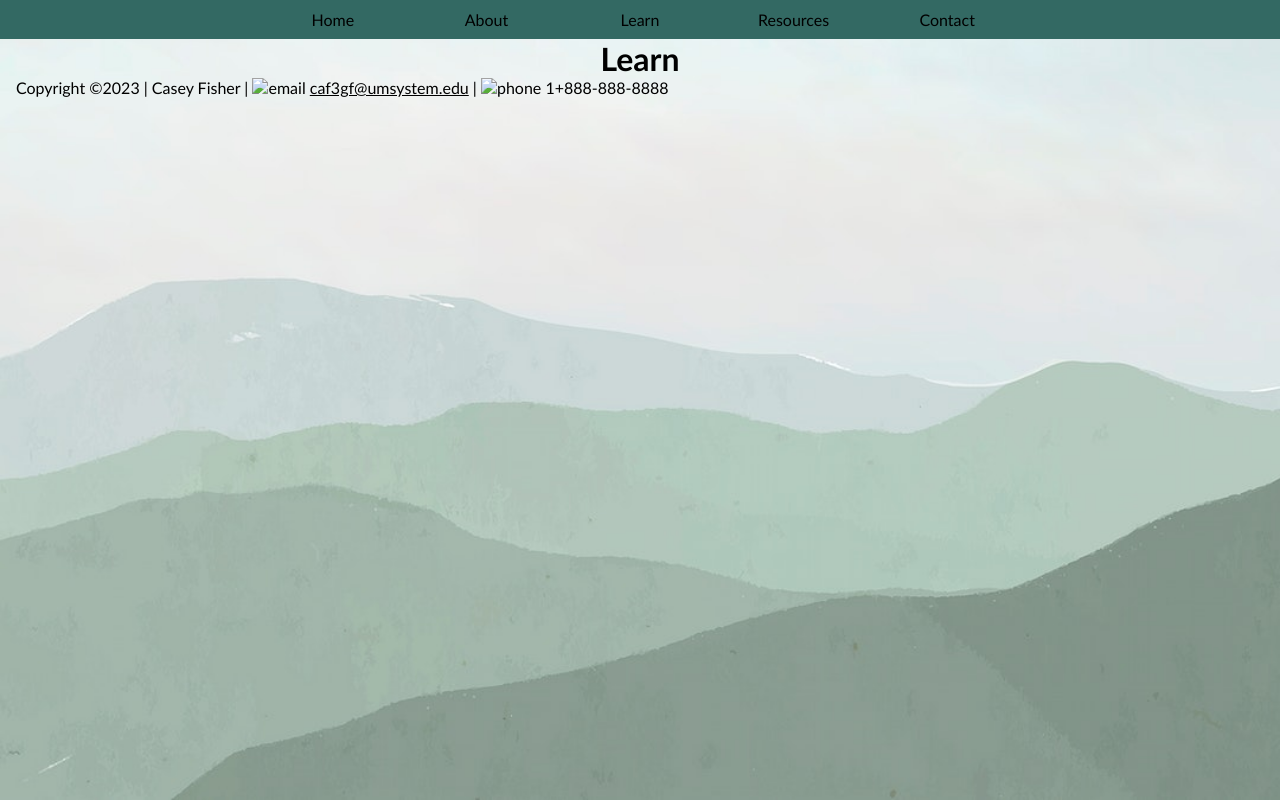
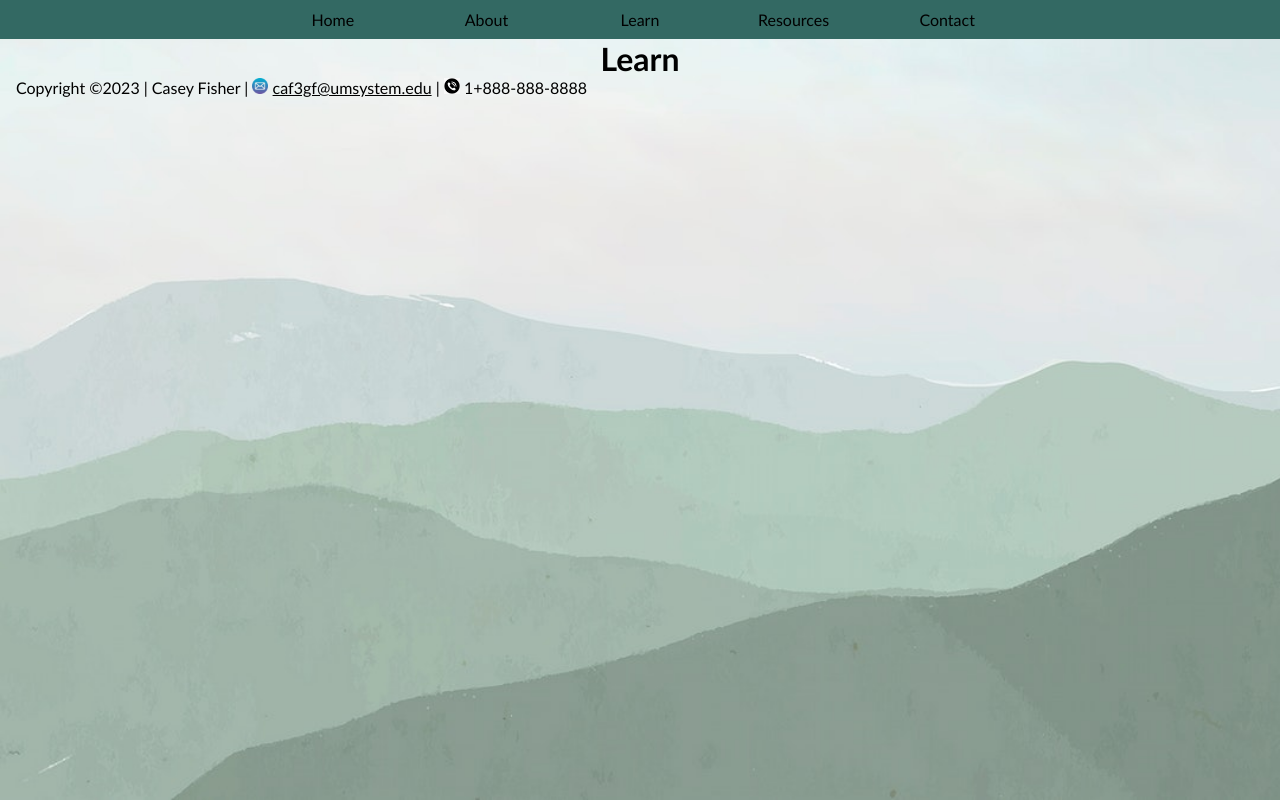
Before and after one commit to cfish5555/cfish5555.github.io, a plain HTML site: page learn.html in a window 1280 px wide. Drawn offline with Linux system fonts and the light colour scheme; files whose address does not match are found by name.

Commit message:
Add files via upload

```diff
--- a/learn.html
+++ b/learn.html
@@ -49,7 +49,7 @@ Tested: February 27, 2023
         <h1>Learn</h1>
 
         <footer>
-            <p>Copyright ©2023 | Casey Fisher | <img src="Images/email.ico" height="16" width="16" alt="email"> <a href="caf3gf@umsystem.edu">caf3gf@umsystem.edu</a> | <img src="Images/phone.png" height="16" width="16" alt="phone"> 1+888-888-8888</p>
+            <p>Copyright ©2023 | Casey Fisher | <img src="email.ico" height="16" width="16" alt="email"> <a href="caf3gf@umsystem.edu">caf3gf@umsystem.edu</a> | <img src="phone.png" height="16" width="16" alt="phone"> 1+888-888-8888</p>
     </footer>
 </body>
 </html>
```
